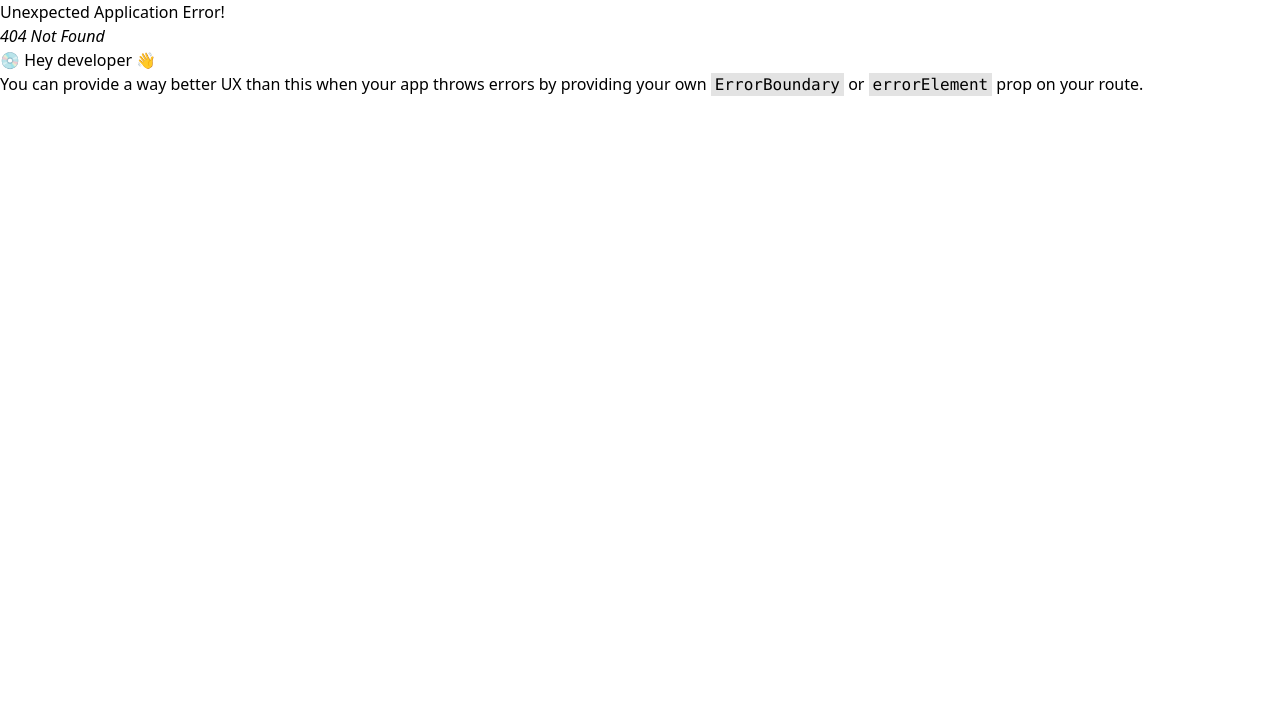
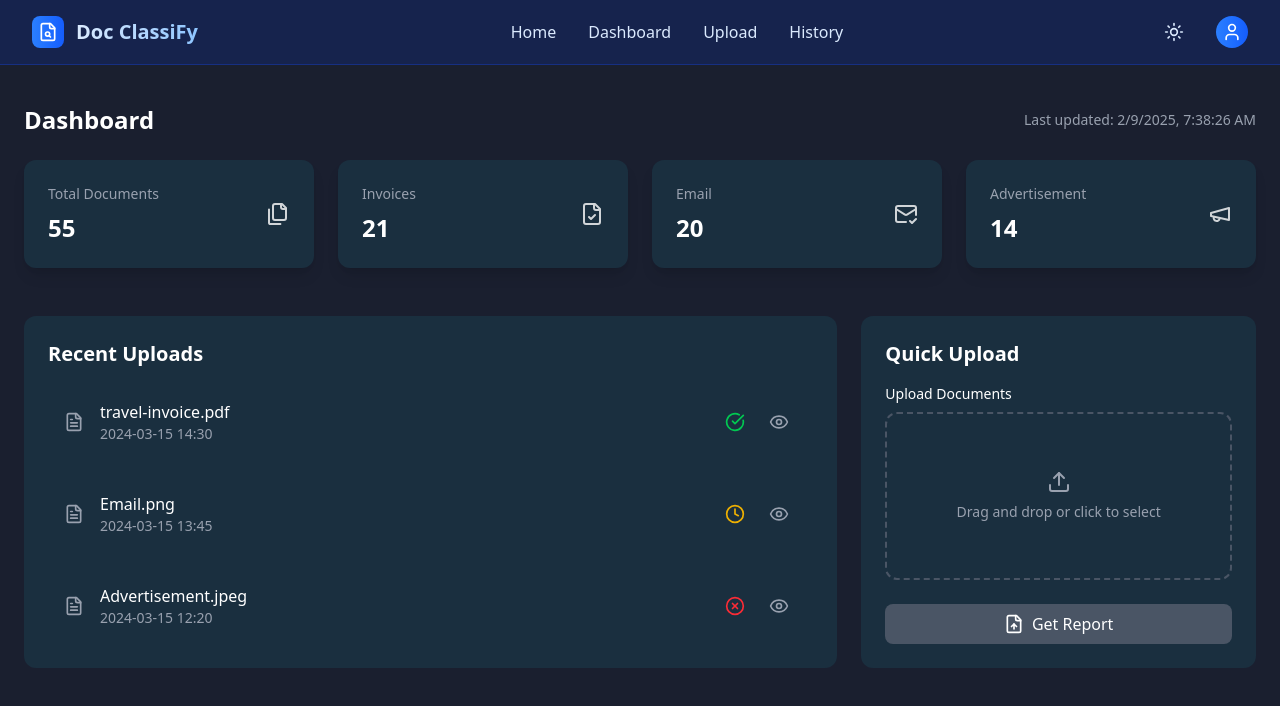
Before and after one commit to SimpleCyber/Document-Classification, a React (Vite) app in the folder Frontend/: page /dashboard in a window 1280 px wide. Before the commit this address had no page. Shown: the top 706 px of the page. Built offline with nearby package versions, Linux system fonts and the light colour scheme.

Commit message:
#5 Dashboard created , views, and upload the document

```diff
--- /dev/null
+++ b/Frontend/src/components/DashboardOverview.tsx
@@ -0,0 +1,52 @@
+import React from 'react';
+import { FileCheck, MailCheck, Megaphone, Files } from 'lucide-react';
+
+interface StatCardProps {
+  title: string;
+  value: number;
+  icon: React.ReactNode;
+  color: string;
+}
+
+const StatCard = ({ title, value, icon, color }: StatCardProps) => (
+  <div className={`bg-navy-800 rounded-xl p-6 ${color} shadow-lg`}>
+    <div className="flex items-center justify-between">
+      <div>
+        <p className="text-gray-400 text-sm">{title}</p>
+        <h3 className="text-2xl font-bold mt-2 text-white">{value}</h3>
+      </div>
+      <div className="text-white opacity-80">{icon}</div>
+    </div>
+  </div>
+);
+
+export const DashboardOverview = () => {
+  return (
+    <div className="grid grid-cols-1 md:grid-cols-2 lg:grid-cols-4 gap-6">
+      <StatCard
+        title="Total Documents"
+        value={55}
+        icon={<Files size={24} />}
+        color="hover:shadow-blue-500/20"
+      />
+      <StatCard
+        title="Invoices"
+        value={55 -  34}
+        icon={<FileCheck size={24} />}
+        color="hover:shadow-green-500/20"
+      />
+      <StatCard
+        title="Email"
+        value={55 - 24 -11}
+        icon={<MailCheck size={24} />}
+        color="hover:shadow-red-500/20"
+      />
+      <StatCard
+        title="Advertisement"
+        value={14}
+        icon={<Megaphone size={24} />}
+        color="hover:shadow-yellow-500/20"
+      />
+    </div>
+  );
+};
--- /dev/null
+++ b/Frontend/src/components/QuickUpload.tsx
@@ -0,0 +1,130 @@
+import React, { useState, useRef } from "react";
+import { Upload, FileUp, X, FileText } from "lucide-react";
+
+interface FileUploadAreaProps {
+  label: string;
+  file: File | null;
+  onFileSelect: (file: File) => void;
+  onFileRemove: () => void;
+}
+
+const FileUploadArea = ({
+  label,
+  file,
+  onFileSelect,
+  onFileRemove,
+}: FileUploadAreaProps) => {
+  const [isDragging, setIsDragging] = useState(false);
+  const fileInputRef = useRef<HTMLInputElement>(null);
+
+  const handleDragOver = (e: React.DragEvent) => {
+    e.preventDefault();
+    setIsDragging(true);
+  };
+
+  const handleDragLeave = () => {
+    setIsDragging(false);
+  };
+
+  const handleDrop = (e: React.DragEvent) => {
+    e.preventDefault();
+    setIsDragging(false);
+    const droppedFile = e.dataTransfer.files[0];
+    if (droppedFile) {
+      onFileSelect(droppedFile);
+    }
+  };
+
+  const handleClick = () => {
+    fileInputRef.current?.click();
+  };
+
+  const handleFileSelect = (e: React.ChangeEvent<HTMLInputElement>) => {
+    if (e.target.files?.[0]) {
+      onFileSelect(e.target.files[0]);
+    }
+  };
+
+  return (
+    <div className="space-y-2">
+      <h3 className="text-sm font-medium text-white">{label}</h3>
+      <input
+        type="file"
+        ref={fileInputRef}
+        onChange={handleFileSelect}
+        className="hidden"
+      />
+      {!file ? (
+        <div
+          className={`
+            border-2 border-dashed rounded-xl p-12 md:p-14 cursor-pointer
+            ${isDragging ? "border-blue-500 bg-navy-700" : "border-gray-600"}
+            transition-colors duration-200
+          `}
+          onDragOver={handleDragOver}
+          onDragLeave={handleDragLeave}
+          onDrop={handleDrop}
+          onClick={handleClick}
+        >
+          <div className="flex flex-col items-center text-center">
+            <Upload className="text-gray-400 mb-2" size={24} />
+            <p className="text-gray-400 text-sm">
+              Drag and drop or click to select
+            </p>
+          </div>
+        </div>
+      ) : (
+        <div className="flex items-center justify-between bg-navy-700 p-3 rounded-lg">
+          <div className="flex items-center space-x-2">
+            <FileText size={16} className="text-gray-400" />
+            <span className="text-sm text-white">{file.name}</span>
+          </div>
+          <button
+            onClick={(e) => {
+              e.stopPropagation();
+              onFileRemove();
+            }}
+            className="p-1 hover:bg-navy-600 rounded-full transition-colors"
+          >
+            <X size={16} className="text-gray-400 hover:text-white" />
+          </button>
+        </div>
+      )}
+    </div>
+  );
+};
+
+export const QuickUpload = () => {
+  const [file1, setFile1] = useState<File | null>(null);
+
+  return (
+    <div className="bg-navy-800 rounded-xl p-6">
+      <h2 className="text-xl font-semibold text-white mb-4">Quick Upload</h2>
+      <div className="space-y-4">
+        <FileUploadArea
+          label="Upload Documents"
+          file={file1}
+          onFileSelect={(file) => setFile1(file)}
+          onFileRemove={() => setFile1(null)}
+        />
+      </div>
+
+      <button
+        className={`
+          w-full mt-6 py-2 px-4 rounded-lg
+          flex items-center justify-center space-x-2
+          ${
+            file1
+              ? "bg-blue-500 hover:bg-blue-600"
+              : "bg-gray-600 cursor-not-allowed"
+          }
+          transition-colors duration-200
+        `}
+        disabled={!file1}
+      >
+        <FileUp size={20} />
+        <span>Get Report</span>
+      </button>
+    </div>
+  );
+};
--- /dev/null
+++ b/Frontend/src/components/RecentUploads.tsx
@@ -0,0 +1,79 @@
+import { CheckCircle, Clock, Eye, FileText, XCircle } from "lucide-react";
+import { useNavigate } from "react-router-dom";
+
+interface Upload {
+  id: string;
+  filename: string;
+  uploadDate: string;
+  status: "matched" | "unmatched" | "pending";
+}
+
+const StatusIcon = ({ status }: { status: Upload["status"] }) => {
+  switch (status) {
+    case "pending":
+      return <Clock className="text-yellow-500" size={20} />;
+    case "matched":
+      return <CheckCircle className="text-green-500" size={20} />;
+    case "unmatched":
+      return <XCircle className="text-red-500" size={20} />;
+  }
+};
+
+export const RecentUploads = () => {
+  const navigate = useNavigate();
+  const uploads: Upload[] = [
+    {
+      id: "1",
+      filename: "travel-invoice.pdf",
+      uploadDate: "2024-03-15 14:30",
+      status: "matched",
+    },
+    {
+      id: "2",
+      filename: "Email.png",
+      uploadDate: "2024-03-15 13:45",
+      status: "pending",
+    },
+    {
+      id: "3",
+      filename: "Advertisement.jpeg",
+      uploadDate: "2024-03-15 12:20",
+      status: "unmatched",
+    },
+  ];
+
+  const handleViewClick = (status: string) => {
+    navigate(`/results?status=${status}`);
+  };
+
+  return (
+    <div className="bg-navy-800 rounded-xl p-6 mt-6">
+      <h2 className="text-xl font-semibold text-white mb-4">Recent Uploads</h2>
+      <div className="space-y-4">
+        {uploads.map((upload) => (
+          <div
+            key={upload.id}
+            className="flex items-center justify-between p-4 bg-navy-700 rounded-lg hover:bg-navy-600 transition-colors"
+          >
+            <div className="flex items-center space-x-4">
+              <FileText className="text-gray-400" size={20} />
+              <div>
+                <p className="text-white font-medium">{upload.filename}</p>
+                <p className="text-gray-400 text-sm">{upload.uploadDate}</p>
+              </div>
+            </div>
+            <div className="flex items-center space-x-4">
+              <StatusIcon status={upload.status} />
+              <button
+                className="p-2 hover:bg-navy-500 rounded-full transition-colors"
+                onClick={() => handleViewClick(upload.status)}
+              >
+                <Eye className="text-gray-400 hover:text-white" size={20} />
+              </button>
+            </div>
+          </div>
+        ))}
+      </div>
+    </div>
+  );
+};
--- a/Frontend/src/index.css
+++ b/Frontend/src/index.css
@@ -1 +1,12 @@
 @import "tailwindcss";
+
+@import "tailwindcss/utilities";
+
+@layer utilities {
+  .bg-navy-900  {
+    background-color: #1a1f2f;
+  }
+  .bg-navy-800, .to-navy-800{
+    background-color: #1a2f3f;
+  }
+}
--- a/Frontend/src/main.tsx
+++ b/Frontend/src/main.tsx
@@ -3,7 +3,11 @@ import { createRoot } from "react-dom/client";
 import { createBrowserRouter, RouterProvider } from "react-router-dom";
 import "./index.css";
 import { Layout } from "./Layout/Layout";
+import { ErrorFallback } from "./components/ErrorFallback";
+import { ErrorBoundary } from "react-error-boundary"
 import HomePage from "./pages/HomePage";
+import Dashboard from "./pages/Dashboard";
+
 
 const router = createBrowserRouter([
   {
@@ -14,12 +18,18 @@ const router = createBrowserRouter([
         path: "/",
         element: <HomePage />,
       },
+      {
+        path: "/dashboard",
+        element: <Dashboard />,
+      },
     ],
   },
 ]);
 
 createRoot(document.getElementById("root")!).render(
   <StrictMode>
-    <RouterProvider router={router} />
+    <ErrorBoundary FallbackComponent={ErrorFallback}>
+      <RouterProvider router={router} />
+    </ErrorBoundary>
   </StrictMode>
 );
--- /dev/null
+++ b/Frontend/src/pages/Dashboard.tsx
@@ -0,0 +1,35 @@
+import { DashboardOverview } from "../components/DashboardOverview";
+import { QuickUpload } from "../components/QuickUpload";
+import { RecentUploads } from "../components/RecentUploads";
+
+const Dashboard = () => {
+  return (
+    <div className="min-h-screen bg-navy-900 text-white p-6 ">
+
+      <div className="max-w-7xl mx-auto space-y-6 mt-20">
+        {/* Header */}
+        <div className="flex justify-between items-center">
+          <h1 className="text-2xl font-bold">Dashboard</h1>
+          <div className="text-sm text-gray-400">
+            Last updated: {new Date().toLocaleString()}
+          </div>
+        </div>
+
+        {/* Stats Overview */}
+        <DashboardOverview />
+
+        {/* Main Content Grid */}
+        <div className="grid grid-cols-1 lg:grid-cols-3 gap-6">
+          <div className="lg:col-span-2 space-y-6">
+            <RecentUploads />
+          </div>
+          <div className="mt-6">
+            <QuickUpload  />
+          </div>
+        </div>
+      </div>
+    </div>
+  );
+};
+
+export default Dashboard;
--- a/Frontend/src/pages/HomePage.tsx
+++ b/Frontend/src/pages/HomePage.tsx
@@ -10,8 +10,7 @@ const Footer = lazy(() => import("../components/Footer"))
 
 function HomePage() {
   return (
-    <div className="min-h-screen bg-gradient-to-b from-blue-950 via-blue-900 to-navy-900 text-white">
-      <ErrorBoundary FallbackComponent={ErrorFallback}>
+      <div className="min-h-screen bg-gradient-to-b from-blue-950 via-navy-800 to-navy-800 text-white">      <ErrorBoundary FallbackComponent={ErrorFallback}>
         <Suspense fallback={<LoadingSpinner />}>
           <Hero />
           <Features />
```
